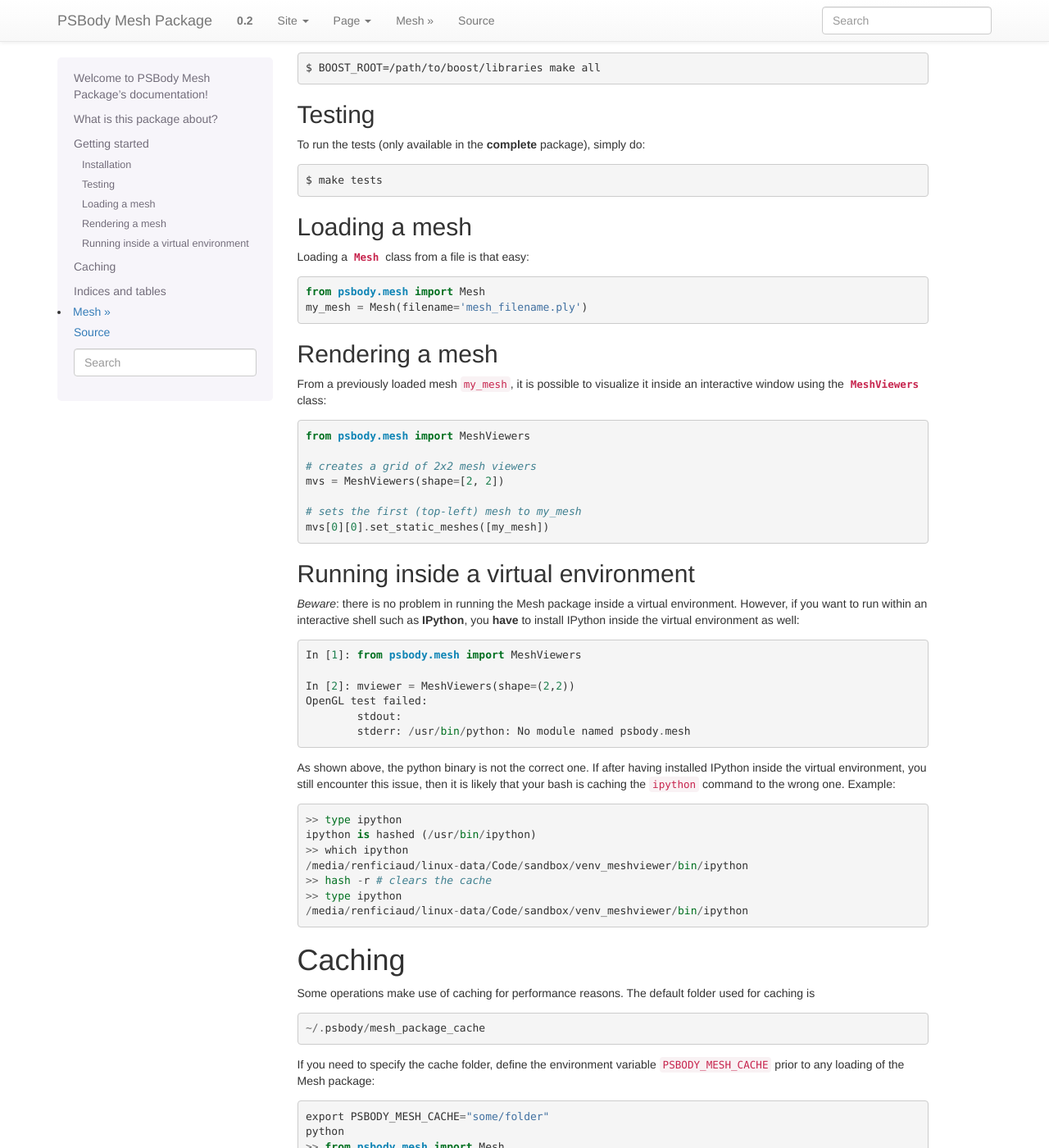
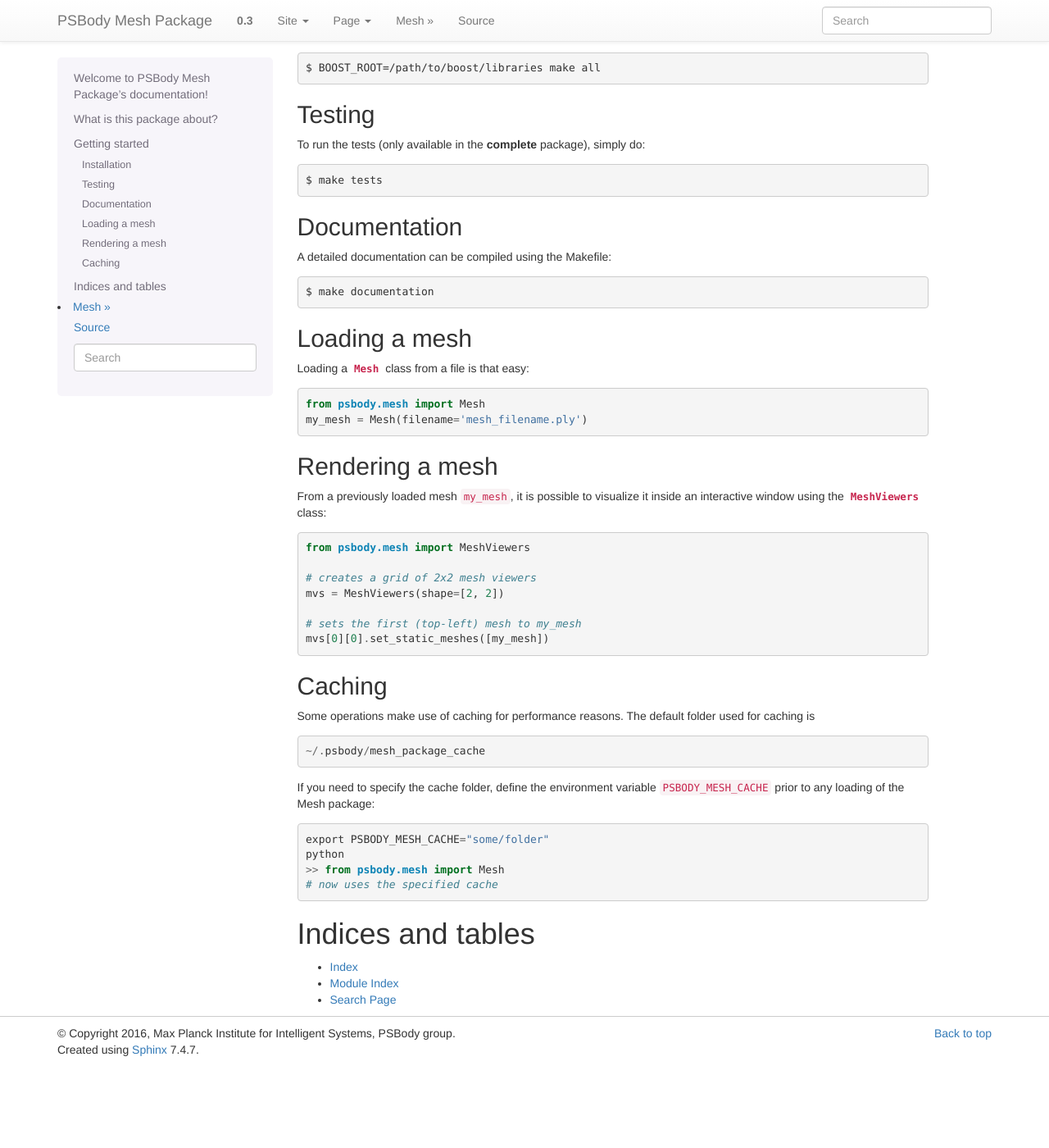
Before and after one commit to MPI-IS/mesh, a Sphinx documentation site: the page built from doc/source/index.rst, in a window 1280 px wide and 1400 px high, scrolled down 1369 px. Shown: the whole window at 82% size. Built offline with Sphinx 7.4.7, drawn with Linux system fonts in a browser that asks for light colours; after the commit the page ends 2669 px from its top, so only the background shows below that.

Commit message:
Updated README, documentation, and versioning before release.

```diff
--- a/README.txt
+++ /dev/null
@@ -1,2 +0,0 @@
-Perceiving Systems Mesh Package
-===============================
--- a/doc/source/index.rst
+++ b/doc/source/index.rst
@@ -98,6 +98,14 @@ To run the tests (only available in the **complete** package), simply do:
 
 	$ make tests
 
+Documentation
+-------------
+
+A detailed documentation can be compiled using the Makefile:
+
+.. code::
+
+	$ make documentation
 
 Loading a mesh
 --------------
@@ -125,35 +133,8 @@ From a previously loaded mesh ``my_mesh``, it is possible to visualize it inside
     # sets the first (top-left) mesh to my_mesh
     mvs[0][0].set_static_meshes([my_mesh])
 
-Running inside a virtual environment
-------------------------------------
-*Beware*: there is no problem in running the Mesh package inside a virtual environment. However,
-if you want to run within an interactive shell such as **IPython**, you **have** to install IPython
-inside the virtual environment as well::
-
-	In [1]: from psbody.mesh import MeshViewers
-
-	In [2]: mviewer = MeshViewers(shape=(2,2))
-	OpenGL test failed:
-	        stdout:
-	        stderr: /usr/bin/python: No module named psbody.mesh
-
-
-As shown above, the python binary is not the correct one. If after having installed IPython inside the
-virtual environment, you still encounter this issue, then it is likely that your bash is caching the
-``ipython`` command to the wrong one. Example::
-
-    >> type ipython
-    ipython is hashed (/usr/bin/ipython)
-    >> which ipython
-    /media/renficiaud/linux-data/Code/sandbox/venv_meshviewer/bin/ipython
-    >> hash -r # clears the cache
-    >> type ipython
-    /media/renficiaud/linux-data/Code/sandbox/venv_meshviewer/bin/ipython
-
-
 Caching
-=======
+-------
 
 Some operations make use of caching for performance reasons. The default folder used for caching is
 
--- a/mesh/version.py
+++ b/mesh/version.py
@@ -3,4 +3,4 @@
 
 # Copyright (c) 2016 Max Planck Society. All rights reserved.
 
-__version__ = '0.2'
+__version__ = '0.3'
```
Also changed, not shown: README.md (added, +81 -0 lines).
